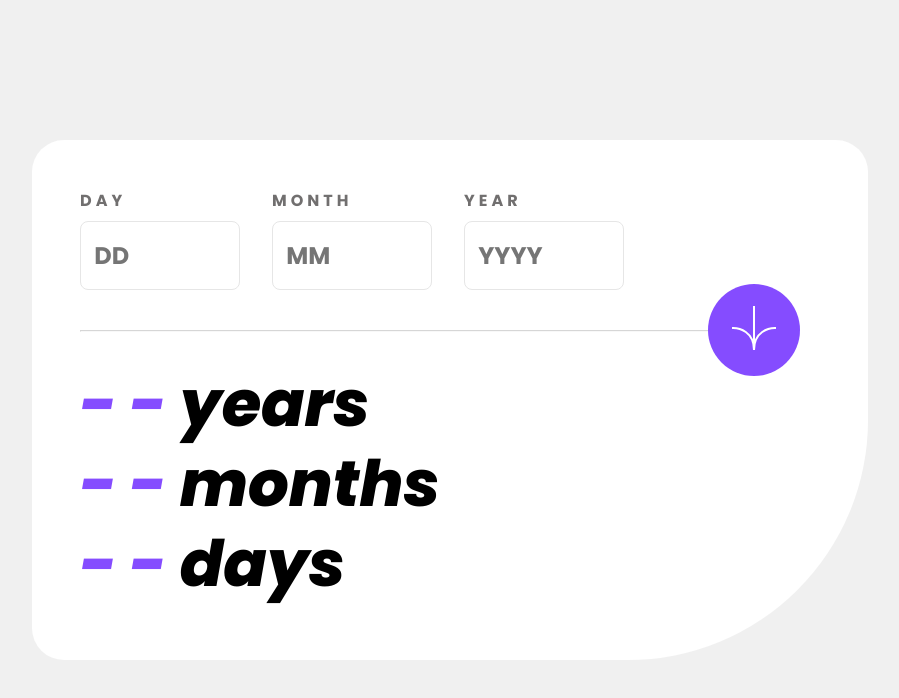
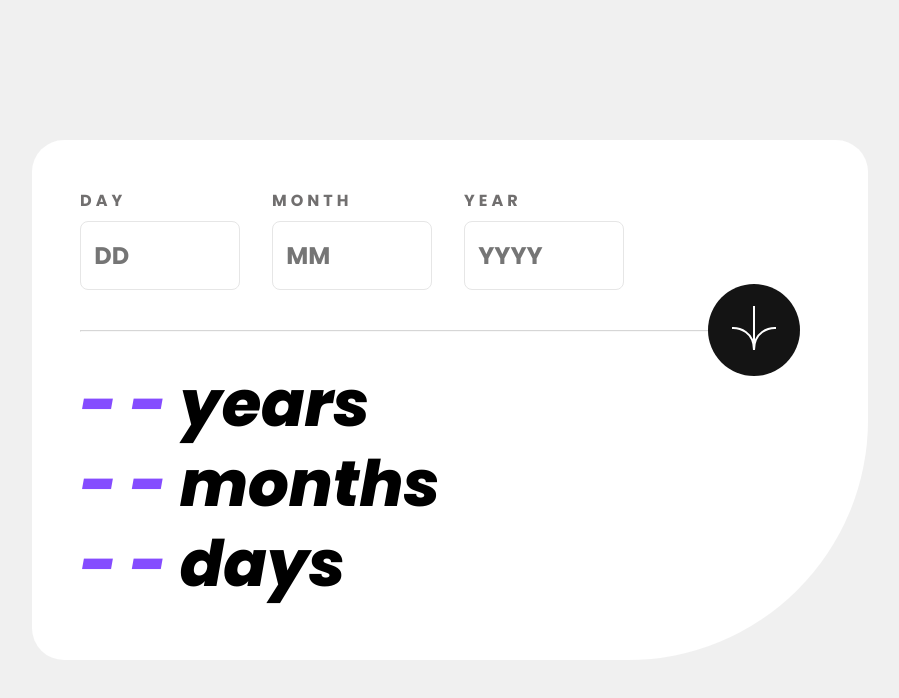
Before and after one commit to Esphalon/age-calculator-app, a website built with Vite: page index.html in a window 1280 px wide. In both pictures the pointer is over the button 944 px from the left and 329 px from the top of the page. Shown: the whole page, without its empty margins (190-1089 px from the left). Built offline with nearby package versions, Linux system fonts and the light colour scheme.

Commit message:
Some transition duration added

```diff
--- a/style.css
+++ b/style.css
@@ -132,6 +132,10 @@ main{
   height: 92px;
   width: 92px;
   cursor: pointer;
+  transition-duration: 300ms;
+}
+.send-date:hover{
+  background-color: var(--clr-n-off-black);
 }
 @media(min-width: 47em){
 .send-date{
```
